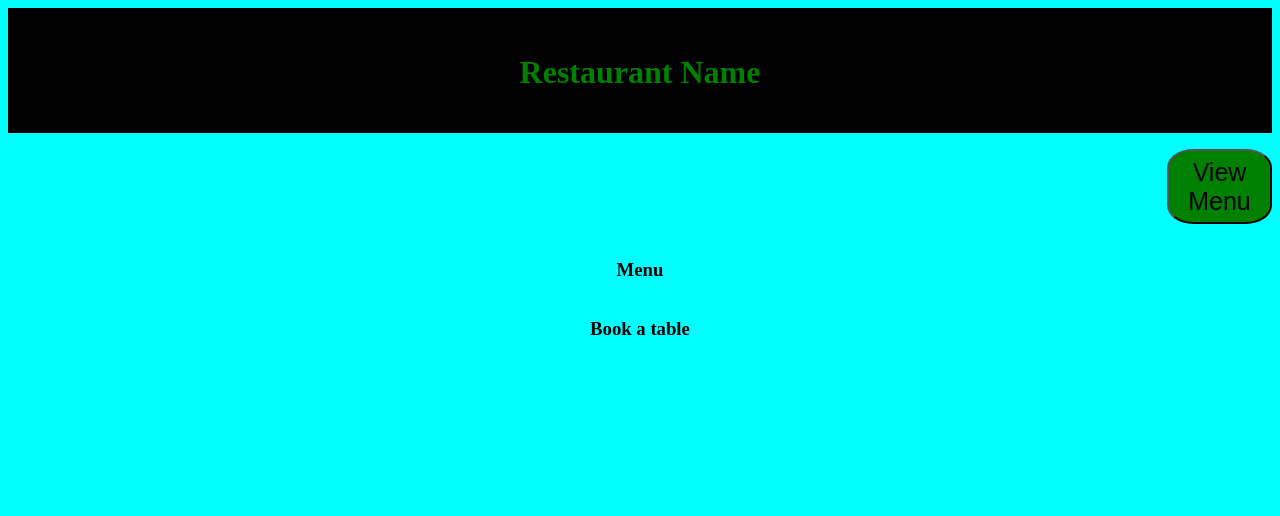
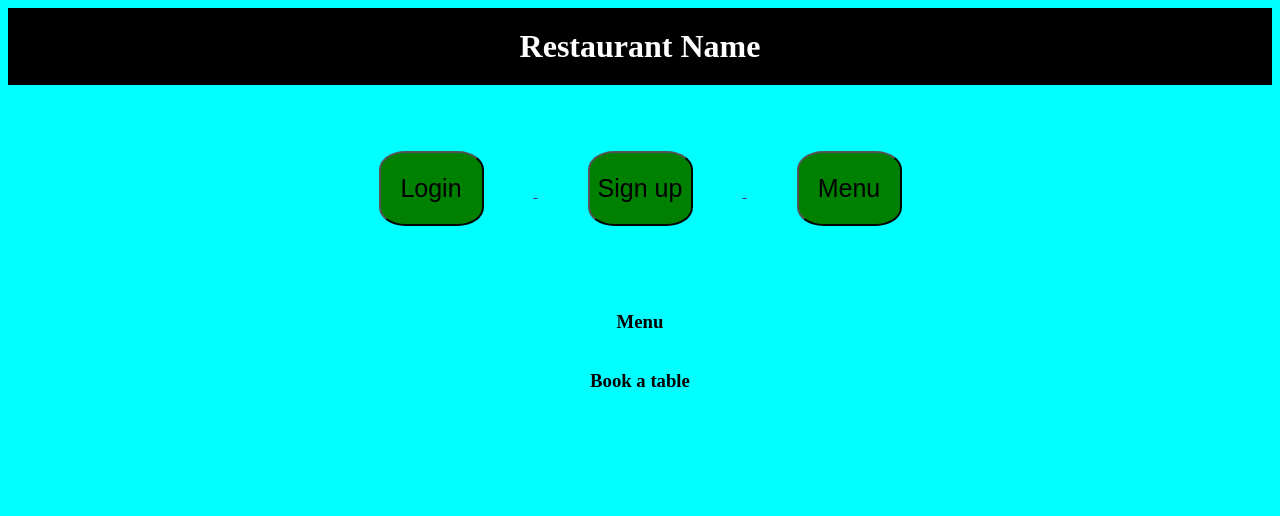
Before and after one commit to mmunson94/Restaurant-Booking-P4, a Django app: page /hello/ in a window 1280 px wide. Shown: the top 516 px of the page. Run offline with Django 3.2, Linux system fonts and the light colour scheme.

Commit message:
Add two more buttons to nav bar and style accordingly

```diff
--- a/todo/static/css/style.css
+++ b/todo/static/css/style.css
@@ -6,22 +6,28 @@ body {
 }
 
 header {
+    /* background-color: black;
+    padding-top: 25px;
+    height: 100px; */
     background-color: black;
-    padding-top: 25px;
-    height: 100px;
+    color: white;
+    padding: 20px 0;
+    text-align: center;
 
 
 }
 
 h1 {
-    color: green;
+    /* color: green;
     background-color: black;
     text-align: center;
-
+     */
+     margin: 0;
 }
 
 .nav-bar {
-    text-align: right;
+    text-align: center;
+
 }
 
 .menu-btn {
@@ -31,11 +37,29 @@ h1 {
     background-color: green;
     font-size: 25px;
     font-weight: 100;
+    margin: 50px;
+}
+
+.sign-up-btn {
+    border-radius: 25%;
+    height: 75px;
+    width: 105px;
+    background-color: green;
+    font-size: 25px;
+    font-weight: 100;
+    margin: 50px;
 }
 
 .login-btn {
+    border-radius: 25%;
+    height: 75px;
+    width: 105px;
+    background-color: green;
+    font-size: 25px;
+    font-weight: 100;
+    margin: 50px;
+}
 
-}
 
 .menu {
     text-align: center;
--- a/todo/templates/todo_list.html
+++ b/todo/templates/todo_list.html
@@ -15,8 +15,14 @@
 <body>
     <section>
         <p class="nav-bar">
+            <a href="">
+                <button class="login-btn">Login</button>
+            </a>
+            <a href="">
+                <button class="sign-up-btn">Sign up</button>
+            </a>
             <a href="https://www.beefeater.co.uk/en-gb/main-menu/beefeater_main_menu_band4.pdf" target="_blank">
-                <button class="menu-btn">View Menu</button>
+                <button class="menu-btn">Menu</button>
             </a>
         <p></p>
 
```
